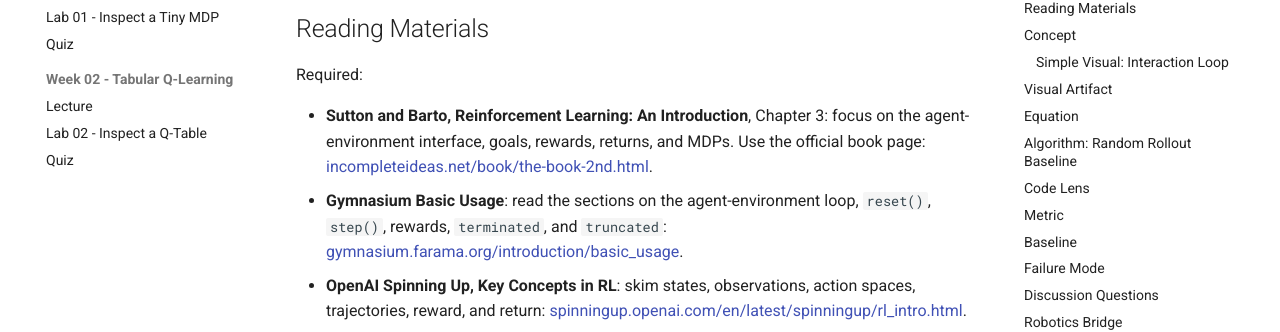
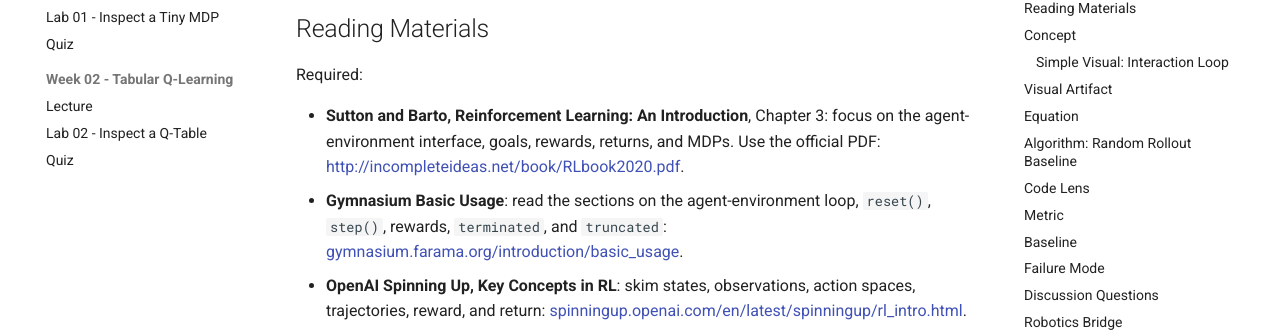
Before and after one commit to Isaac009/RL-VLA-WAM-Robot_learning-PhysicalAI, an MkDocs documentation site: the page built from docs/lectures/week-01.md, in a window 1280 px wide and 900 px high, scrolled down 565 px. Shown: the part 154-486 px from the top of the window. Built offline with MkDocs 1.6.1 and Material for MkDocs 9.7.7, drawn with Linux system fonts in a browser that asks for light colours; comment, search, counter and statistics services are not loaded.

```diff
--- a/docs/lectures/week-01.md
+++ b/docs/lectures/week-01.md
@@ -25,7 +25,7 @@ Required:
 
 - **Sutton and Barto, Reinforcement Learning: An Introduction**, Chapter 3:
   focus on the agent-environment interface, goals, rewards, returns, and MDPs.
-  Use the official book page: [incompleteideas.net/book/the-book-2nd.html](https://incompleteideas.net/book/the-book-2nd.html).
+  Use the official PDF: [http://incompleteideas.net/book/RLbook2020.pdf](http://incompleteideas.net/book/RLbook2020.pdf).
 - **Gymnasium Basic Usage**: read the sections on the agent-environment loop,
   `reset()`, `step()`, rewards, `terminated`, and `truncated`:
   [gymnasium.farama.org/introduction/basic_usage](https://gymnasium.farama.org/introduction/basic_usage/).
```
Also changed, not shown: docs/changelog.md (+1 -0 lines), docs/lectures/week-02.md (+1 -1 lines), docs/resources.md (+1 -1 lines).
